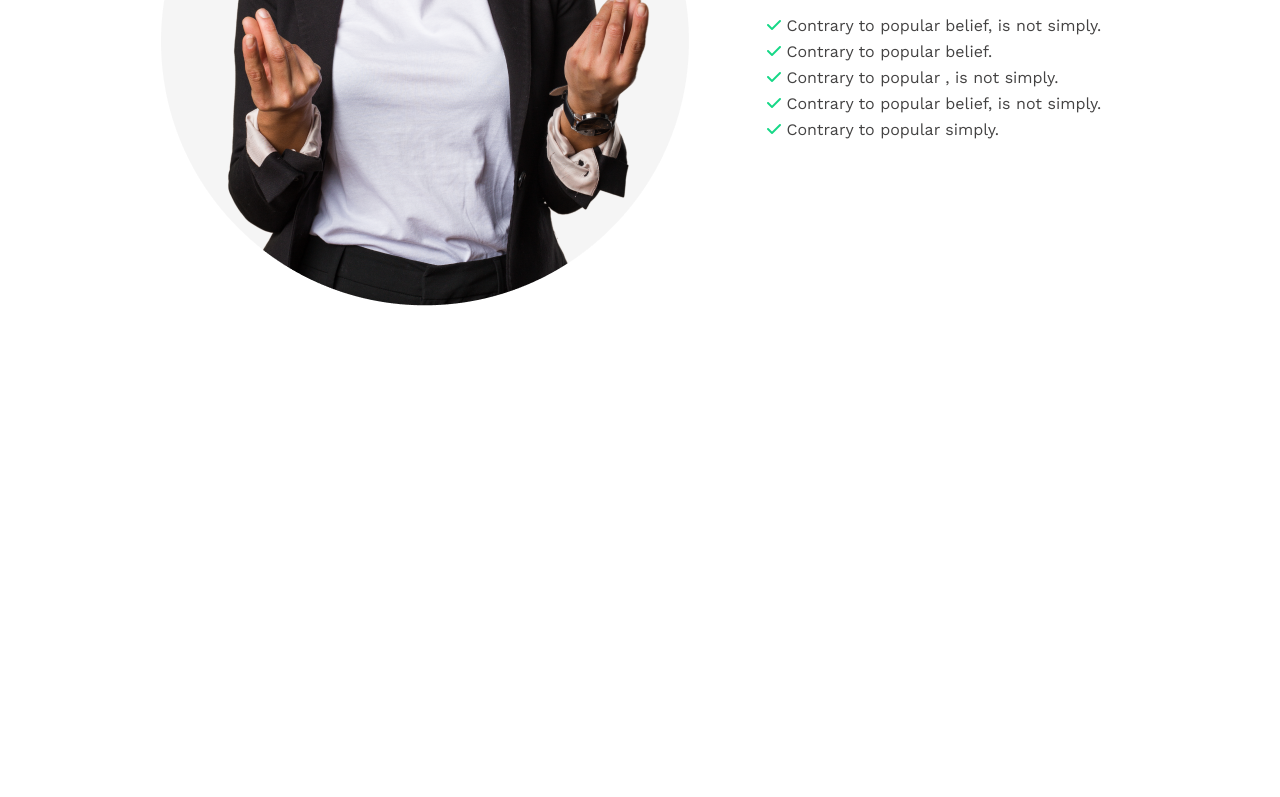
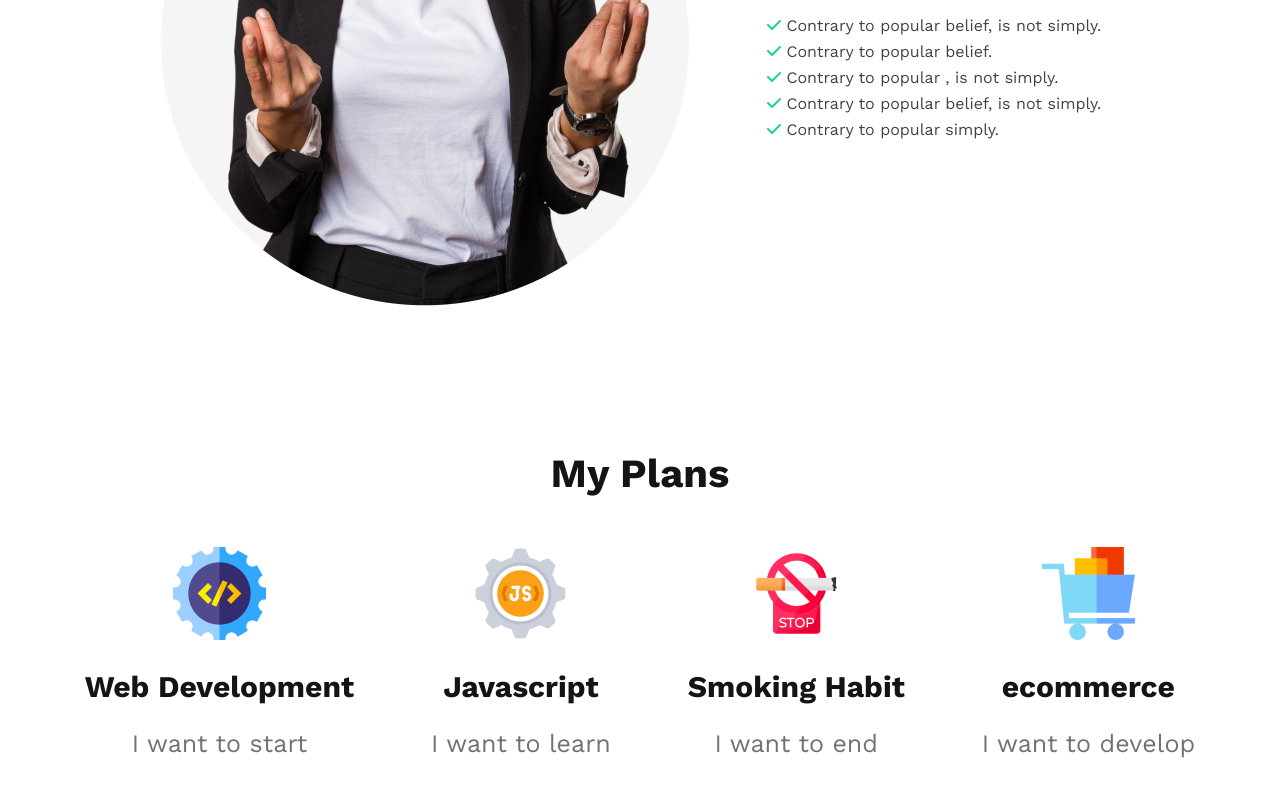
Before and after one commit to rnrabi/new-rear-new-me-main, a plain HTML site: page index.html in a window 1280 px wide. Shown: the part 1266-2063 px from the top of the page. Before the commit the page ends 1716 px from the top, so only its background shows below. Drawn offline with nearby package versions, Linux system fonts and the light colour scheme.

Commit message:
our project section fully complete

```diff
--- a/index.html
+++ b/index.html
@@ -43,6 +43,32 @@
                 </ul>
             </div>
         </section>
+        <section>
+            <h2 class="my-plan">My Plans</h2>
+            <div class="projects">
+                <div class="single-project">
+                    <img src="images/icons/web.png" alt="">
+                    <h2>Web Development</h2>
+                    <p>I want to start</p>
+                </div>
+                <div class="single-project">
+                    <img src="images/icons/js.png" alt="">
+                    <h2>Javascript</h2>
+                    <p>I want to learn</p>
+                </div>
+                <div class="single-project">
+                    <img src="images/icons/smoke.png" alt="">
+                    <h2>Smoking Habit</h2>
+                    <p>I want to end</p>
+                </div>
+                <div class="single-project">
+                    <img src="images/icons/ecom.png" alt="">
+                    <h2>ecommerce</h2>
+                    <p>I want to develop</p>
+                </div>
+            </div>
+        </section>
+
     </main>
 
     <footer>
--- a/style.css
+++ b/style.css
@@ -86,6 +86,41 @@
     list-style-type: none;
 }
 
-.fa-check{
-   color:#16D887;
+.fa-check {
+    color: #16D887;
 }
+
+.projects {
+    display: flex;
+    justify-content: space-evenly;
+    text-align: center;
+    margin-bottom: 130px;
+}
+
+.my-plan {
+    text-align: center;
+    color: #151414;
+    font-family: Work Sans;
+    font-size: 40px;
+    font-weight: 700;
+    line-height: normal;
+    margin-bottom: 50px;
+}
+
+.single-project h2 {
+    color: #151414;
+    text-align: center;
+    font-family: Work Sans;
+    font-size: 30px;
+    font-weight: 700;
+    line-height: normal;
+}
+
+.single-project p {
+    color: #737272;
+    text-align: center;
+    font-family: Work Sans;
+    font-size: 25px;
+    font-weight: 500;
+    line-height: normal;
+}
```
